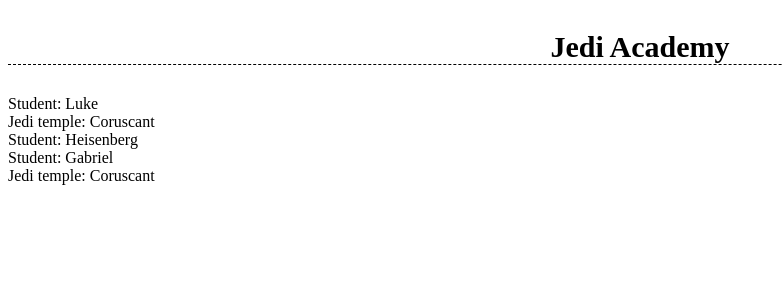
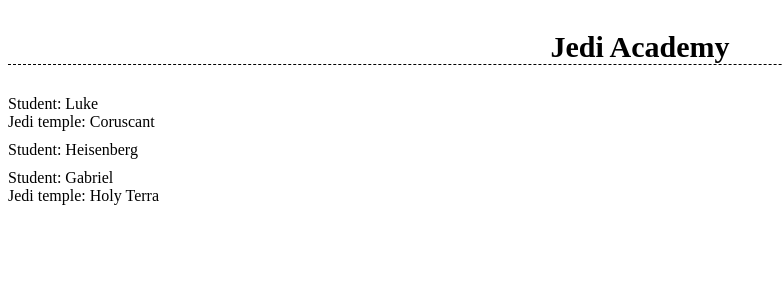
Before and after one commit to hfdiegodev/Angular-1, an Angular app in the folder TypeScript/Primeira Aplicacao/jedi-academy/: page / in a window 1280 px wide. Shown: the top 300 px of the page, without its empty margins (0-783 px from the left). Built offline with nearby package versions, Linux system fonts and the light colour scheme.

Commit message:
Usando @Input

```diff
--- a/TypeScript/Primeira Aplicacao/jedi-academy/src/app/app.component.html
+++ b/TypeScript/Primeira Aplicacao/jedi-academy/src/app/app.component.html
@@ -1,4 +1,4 @@
 <jad-header> </jad-header>
-<jad-student name="Luke" [isJedi]="true"></jad-student>
-<jad-student name= "Heisenberg" [isJedi]="false"></jad-student>
-<jad-student name="Gabriel" [isJedi]="true"></jad-student>
+<jad-student [student]="luke"></jad-student>
+<jad-student [student]="heisenberg"></jad-student>
+<jad-student [student]="gabriel"></jad-student>
--- a/TypeScript/Primeira Aplicacao/jedi-academy/src/app/app.component.ts
+++ b/TypeScript/Primeira Aplicacao/jedi-academy/src/app/app.component.ts
@@ -5,5 +5,7 @@
   templateUrl: './app.component.html'
 })
 export class AppComponent {
-  title = 'jedi-academy';
+  luke = {name: 'Luke', isJedi: true, temple: 'Coruscant'}
+  heisenberg = {name: 'Heisenberg', isJedi: false}
+  gabriel = {name: 'Gabriel', isJedi: true, temple: 'Holy Terra'}
 }
--- a/TypeScript/Primeira Aplicacao/jedi-academy/src/app/student/student.component.css
+++ b/TypeScript/Primeira Aplicacao/jedi-academy/src/app/student/student.component.css
@@ -0,0 +1,3 @@
+div{
+    margin-bottom: 10px;
+}
--- a/TypeScript/Primeira Aplicacao/jedi-academy/src/app/student/student.component.html
+++ b/TypeScript/Primeira Aplicacao/jedi-academy/src/app/student/student.component.html
@@ -1,6 +1,6 @@
 <div>
-    Student: {{name}}
-    <div [hidden]= "!isJedi">
-        Jedi temple: Coruscant
+    Student: {{student.name}}
+    <div [hidden]= "!student.isJedi">
+        Jedi temple: {{student.temple}}
     </div>
 </div>
--- a/TypeScript/Primeira Aplicacao/jedi-academy/src/app/student/student.component.ts
+++ b/TypeScript/Primeira Aplicacao/jedi-academy/src/app/student/student.component.ts
@@ -1,4 +1,5 @@
 import { Component, OnInit, Input } from '@angular/core';
+import {Student} from './student.model';
 
 @Component({
   selector: 'jad-student',
@@ -7,8 +8,7 @@
 })
 export class StudentComponent implements OnInit {
 
-  @Input() name: string
-  @Input() isJedi: boolean
+  @Input() student: Student
 
   constructor() { }
 
--- /dev/null
+++ b/TypeScript/Primeira Aplicacao/jedi-academy/src/app/student/student.model.ts
@@ -0,0 +1,5 @@
+export interface Student{
+    name: String
+    isJedi: boolean
+    temple?: String
+}
```
